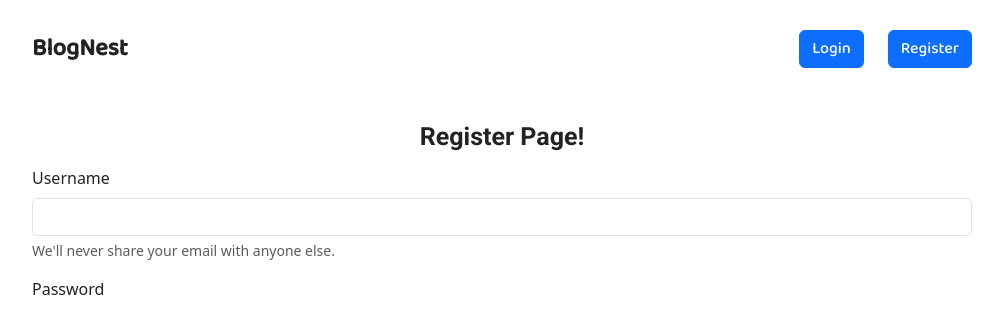
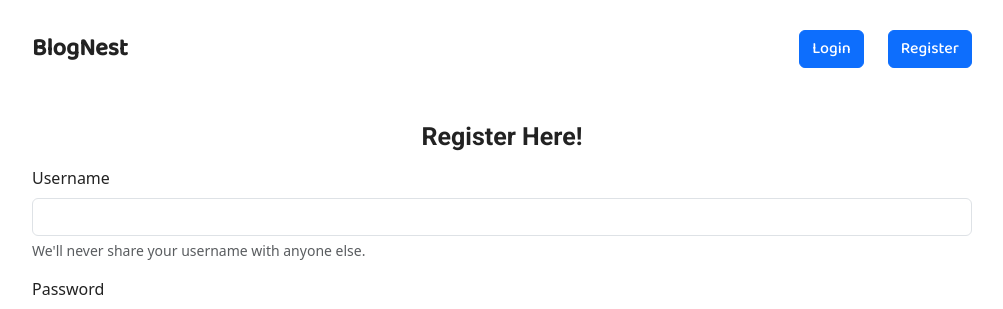
Before and after one commit to vedantkesharia/BlogNest, a React (Create React App) app in the folder client/: page /register in a window 1280 px wide. Shown: the top 309 px of the page, without its empty margins (138-1141 px from the left). Built offline with nearby package versions, Linux system fonts and the light colour scheme; no server answers.

Commit message:
7th commit

```diff
--- a/client/src/pages/LoginPage.js
+++ b/client/src/pages/LoginPage.js
@@ -65,7 +65,7 @@ export default function LoginPage() {
           required
         />
         <div id="emailHelp" className="form-text">
-          We'll never share your email with anyone else.
+          We'll never share your username with anyone else.
         </div>
       </div>
       <div className="mb-3">
--- a/client/src/pages/RegisterPage.js
+++ b/client/src/pages/RegisterPage.js
@@ -46,7 +46,7 @@ export default function RegisterPage() {
           textAlign: "center",
         }}
       >
-        Register Page!
+        Register Here!
       </div>
 
       <form onSubmit={register}>
@@ -65,7 +65,7 @@ export default function RegisterPage() {
           required
           />
           <div id="emailHelp" className="form-text">
-            We'll never share your email with anyone else.
+            We'll never share your username with anyone else.
           </div>
         </div>
         <div className="mb-3">
```
